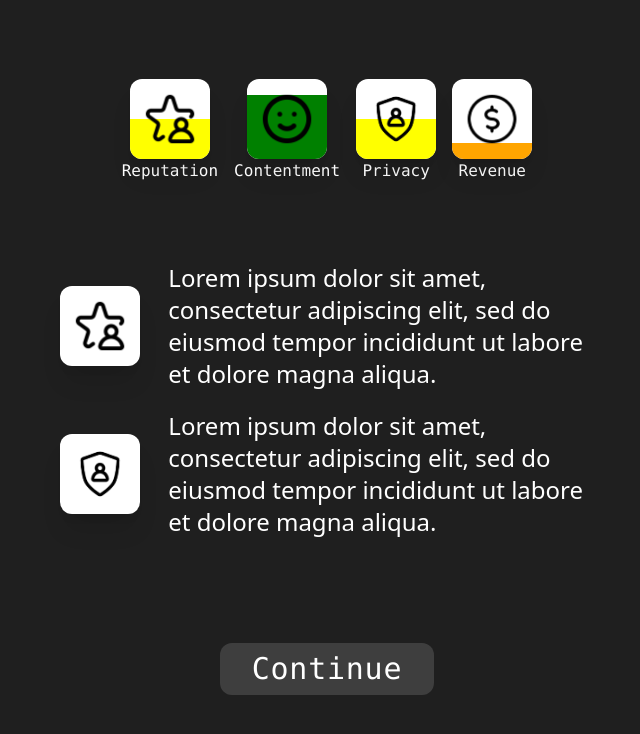
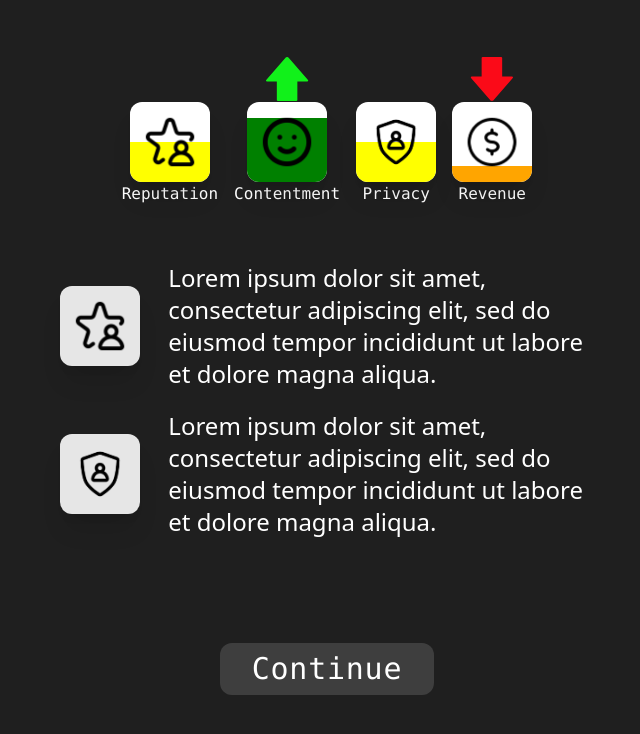
Before and after one commit to daancs/AppStoreEthics, a Next.js app: page /consequence in a window 1280 px wide. Shown: the top 734 px of the page, without its empty margins (313-953 px from the left). Built offline with nearby package versions, Linux system fonts and the light colour scheme.

Commit message:
Initial pulled content from main

```diff
--- /dev/null
+++ b/src/components/Arrow.tsx
@@ -0,0 +1,29 @@
+import ArrowSvg from './ArrowSvg';
+
+interface ArrowProps {
+    pointUp: boolean,
+    visible: boolean,
+}
+
+/**
+ * Depending on props, arrows can either point upwards or downwards, be visible or not.
+ * @param props
+ * @returns
+ */
+export default function ArrowIndicators(props: ArrowProps) {
+    const setColour = (pointUp: boolean) => {
+        if(pointUp) {
+            return '#11F11A'; // Doesn't recognise tailwind.config colors, regular hex had to be used
+        } else {
+            return '#FB0A18';
+        }
+    };
+
+    return (
+      <>
+        <div className={`${props.pointUp ? "w-fit h-fit": "w-fit h-fit rotate-180"}`}>
+            <ArrowSvg fill={setColour(props.pointUp)} className={`${props.visible ? "" : "invisible"}`} />
+        </div>
+      </>
+    )
+}
--- /dev/null
+++ b/src/components/ArrowSvg.tsx
@@ -0,0 +1,26 @@
+import * as React from "react"
+import { SVGProps } from "react"
+
+/**
+ * Svg component for arrow
+ * @param props
+ * @returns
+ */
+const ArrowSvg= (props: SVGProps<SVGSVGElement>) => (
+  <svg
+    width={44}
+    height={46}
+    fill="none"
+    xmlns="http://www.w3.org/2000/svg"
+    {...props}
+  >
+    <path
+      d="M2.54 25.555h9.291V43.97c0 .269.159.526.442.718.283.191.668.301 1.072.305h17.503c.404-.004.79-.114 1.073-.305.283-.192.442-.45.442-.718V25.555h9.295c.27 0 .536-.047.77-.137.235-.09.43-.219.565-.374a.78.78 0 0 0 .206-.512.778.778 0 0 0-.206-.512L23.43 1.513a1.41 1.41 0 0 0-.563-.376c-.235-.09-.5-.137-.771-.137-.27 0-.537.047-.77.137a1.41 1.41 0 0 0-.565.376L1.206 24.02a.779.779 0 0 0-.206.512c0 .18.07.356.206.512.135.155.33.284.564.374.234.09.5.137.77.137Z"
+      fill={props.fill}
+      stroke="none"
+      strokeLinejoin="round"
+    />
+  </svg>
+)
+
+export default ArrowSvg
--- a/src/components/ConsIndicators.tsx
+++ b/src/components/ConsIndicators.tsx
@@ -1,25 +1,32 @@
 import GameIcon from "./GameIcon";
+import Arrow from "./Arrow";
 
-
-//Här ska det in pilar och text samt bilder
-
+/**
+ * Responsible for displaying which consequences have been affected, and whether the change
+ * has been positive or not. Also shows the total amount of "progress" each status has.
+ * @returns
+ */
 export default function ConsIndicators() {
     return (
       <>
 <div className={`flex col-start-2 col-end-2 row-start-2 row-end-2 justify-around items-center w-1/3 h-full font-mono`}>
 <div className="flex direction flex-col items-center">
+    <Arrow pointUp={false} visible={false}/>
     <GameIcon iconName="reputation" progressValue={50} displayProgress={true} hoverable={false}/>
     <span>Reputation</span>
 </div>
 <div className="flex direction flex-col items-center">
+    <Arrow pointUp={true} visible={true}/>
     <GameIcon iconName='contentment' progressValue={80} displayProgress={true} hoverable={false}/>
     <span>Contentment</span>
 </div>
 <div className="flex direction flex-col items-center">
+    <Arrow pointUp={false} visible={false}/>
     <GameIcon iconName="privacy"  progressValue={50} displayProgress={true} hoverable={false}/>
     <span>Privacy</span>
 </div>
 <div className="flex direction flex-col items-center">
+    <Arrow pointUp={false} visible={true}/>
     <GameIcon iconName="revenue" progressValue={20} displayProgress={true} hoverable={false}/>
     <span>Revenue</span>
 </div>
--- a/src/components/ConsequencePageSkeleton.tsx
+++ b/src/components/ConsequencePageSkeleton.tsx
@@ -32,13 +32,13 @@ export default function ConsequencePageSkeleton(props: ConsequencePageSkeletonPr
             <div className="flex justify-between items-center mb-5">
                 <div className='mr-5'>
                     {/* hardcoded before its made into a component */}
-                <GameIcon iconName="reputation"/>
+                <GameIcon iconName="reputation" isConsequence={true}/>
                 </div>
                 <span className='text-2xl flex flex-wrap ml-2'>Lorem ipsum dolor sit amet, consectetur adipiscing elit, sed do eiusmod tempor incididunt ut labore et dolore magna aliqua.</span>
             </div>
             <div className="flex justify-between items-center">
                 <div className='mr-5'>
-                <GameIcon iconName="privacy"/>
+                <GameIcon iconName="privacy" isConsequence={true}/>
                 </div>
                 <span className='text-2xl flex flex-wrap ml-2'>Lorem ipsum dolor sit amet, consectetur adipiscing elit, sed do eiusmod tempor incididunt ut labore et dolore magna aliqua.</span>
             </div>
--- a/src/components/GameIcon.tsx
+++ b/src/components/GameIcon.tsx
@@ -15,7 +15,7 @@ interface GameIconProps {
     hoverable?: boolean;
     appInd?: boolean; //för att consInd ska ha pilar istället för prickar!
     willChange?: boolean; //temporärt? för att avgöra om prickarna ska synas
-
+    isConsequence?: boolean; //should background be greyed out or not?
 }
 
 /**
@@ -61,7 +61,7 @@ export default function GameIcon(props: GameIconProps) {
     //willChange: false, ha en margin, appInd visa pricken, appInd false visa pil
     return (
          <div>
-            <div className={`relative ${props.width ? props.width : 'w-20'} ${props.height ? props.height : 'h-20'} ${props.hoverable ? 'hover:scale-110 hover:cursor-pointer' : ''} bg-white rounded-xl shadow-xl text-black text-xl transition-all ease-in-out delay-100 overflow-hidden`}>
+            <div className={`relative ${props.width ? props.width : 'w-20'} ${props.height ? props.height : 'h-20'} ${props.hoverable ? 'hover:scale-110 hover:cursor-pointer' : ''} ${props.isConsequence ? 'bg-secondary-icon-bg' : 'bg-white'} rounded-xl shadow-xl text-black text-xl transition-all ease-in-out delay-100 overflow-hidden`}>
                 <div className="absolute z-10">
                     <Image src={setImage(props.iconName) ?? ""} alt='icon image'/>
                 </div>
--- a/tailwind.config.js
+++ b/tailwind.config.js
@@ -20,6 +20,7 @@ module.exports = {
         'indi-green': '#11F11A',
         'indi-red': '#FB0A18',
         'primary-button-bg': '#3E3E3E',
+        'secondary-icon-bg': '#E6E6E6',
         'black-smoke': '#3E3E3F',
       }
     },
```
